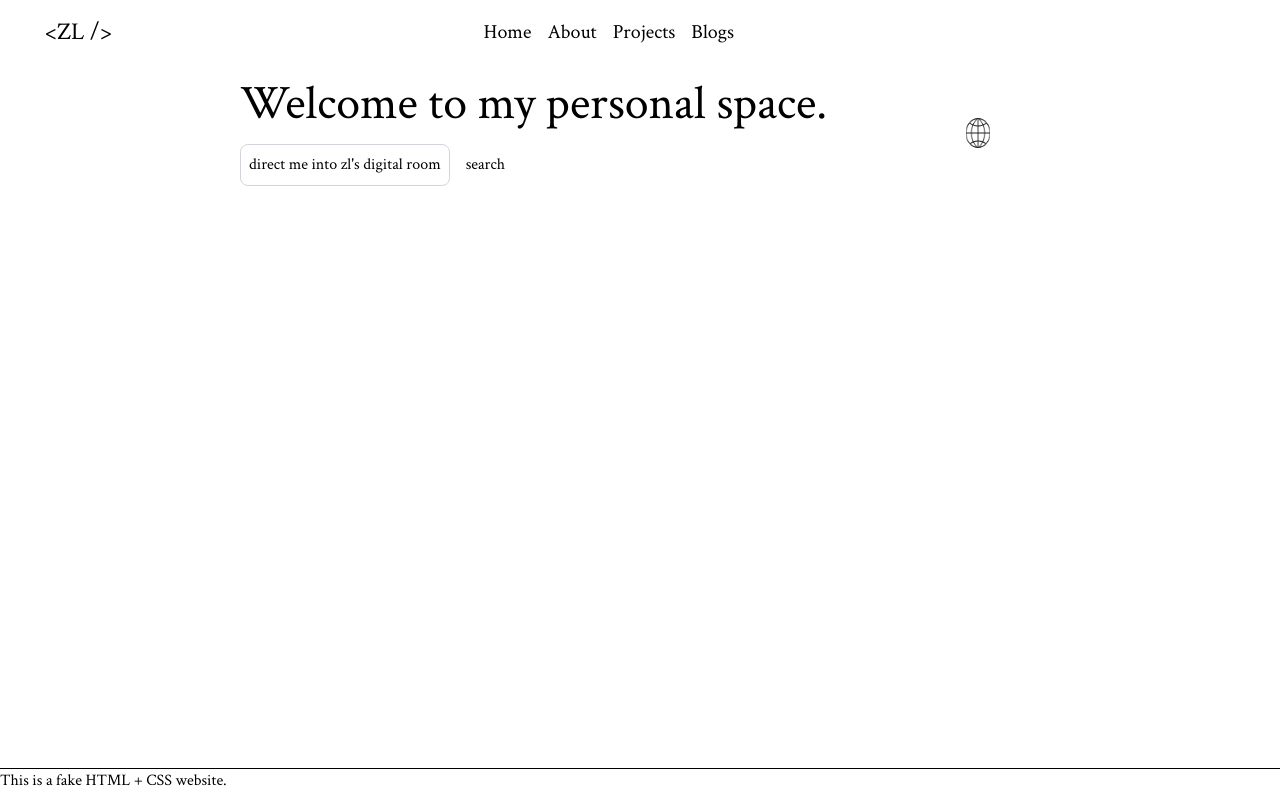
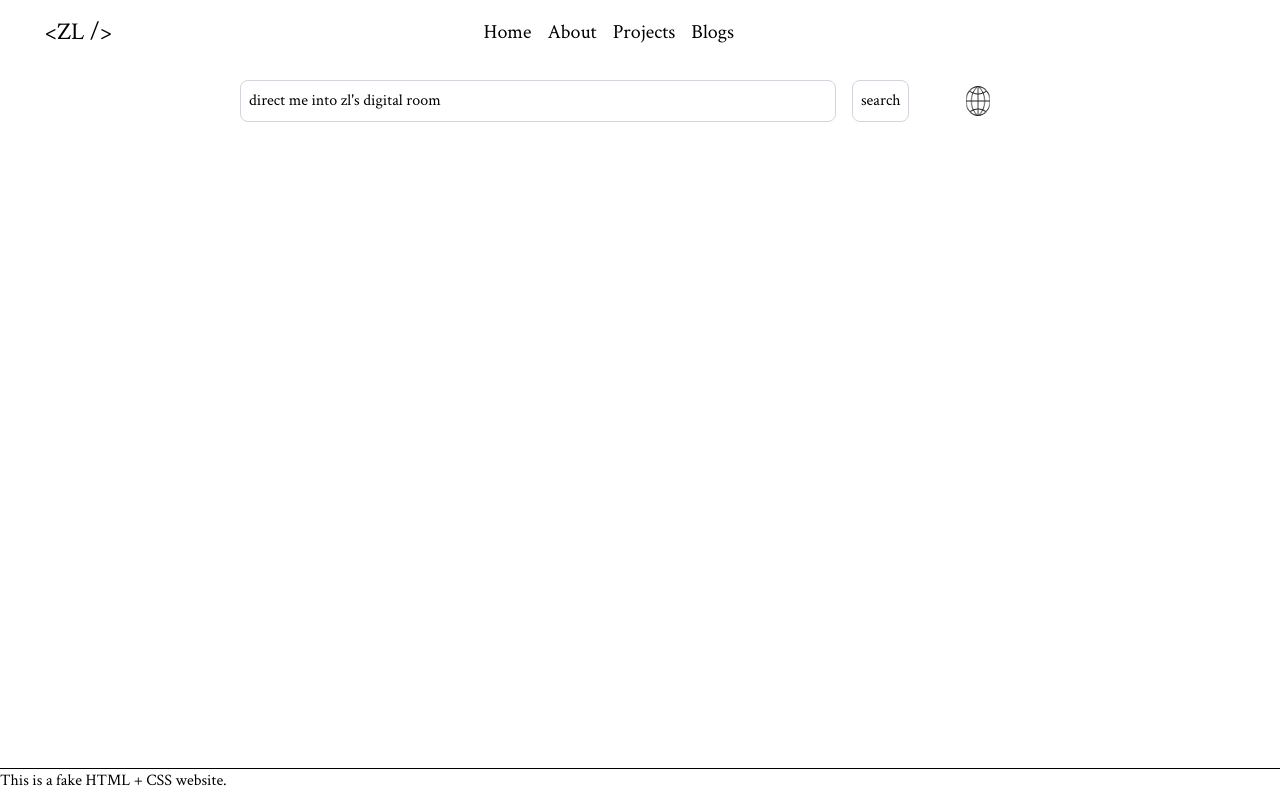
Before and after one commit to zlrkw11/zl-v2, a Next.js app: page / in a window 1280 px wide. Built offline with nearby package versions, Linux system fonts and the light colour scheme.

Commit message:
search bar css

```diff
--- a/app/page.tsx
+++ b/app/page.tsx
@@ -28,17 +28,23 @@ export default function Home() {
           </li>{" "} */}
       <div className="w-[800px] grid grid-cols-8 gap-4">
         <div className="col-start-1 col-span-6 flex flex-col gap-4">
-          <h1 className="flex text-5xl">Welcome to my personal space.</h1>
-          <div className="flex gap-4">
+          {/* <h1 className="flex text-5xl">Welcome to my personal space.</h1> */}
+          <div className="gap-4">
             <div className="flex border border-gray-300 rounded-lg p-2 ">
               <p>direct me into zl's digital room</p>
             </div>{" "}
-            <button className="">search</button>
           </div>
         </div>
         {/* </ul>{" "} */}
-        {/* </div> */}{" "}
+        {/* </div> */}
+        <div className="col-start-7 col-span-1 flex ">
+          {" "}
+          <button className="border border-gray-300 p-2 rounded-lg">
+            search
+          </button>
+        </div>
         <div className="w-12 col-start-8 col-span-1 flex items-center justify-center">
+          {" "}
           <Link href="/" className="">
             <Image
               src={Globe}
```
